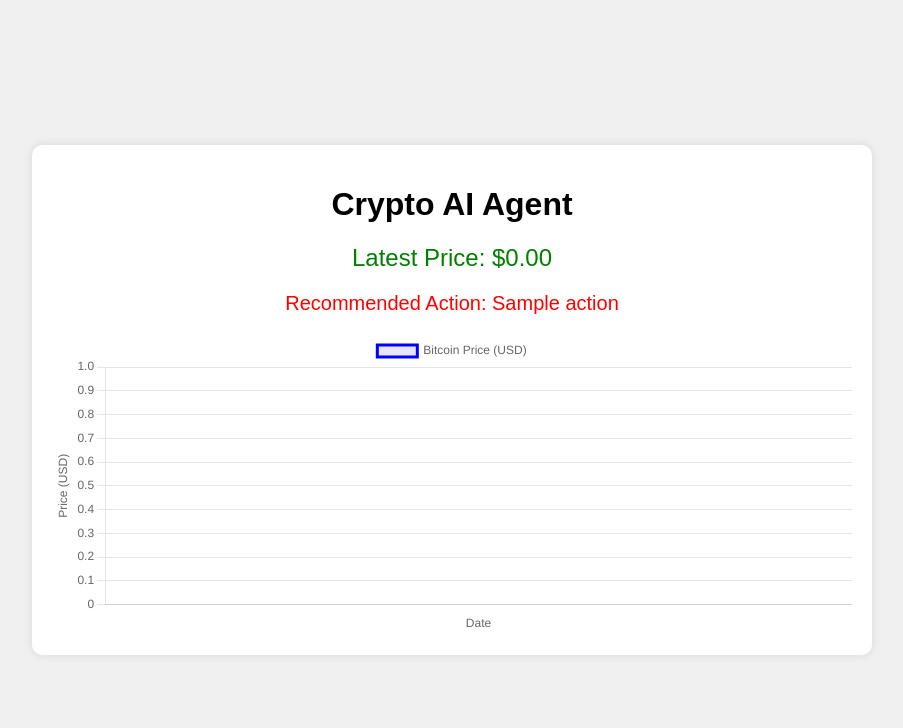
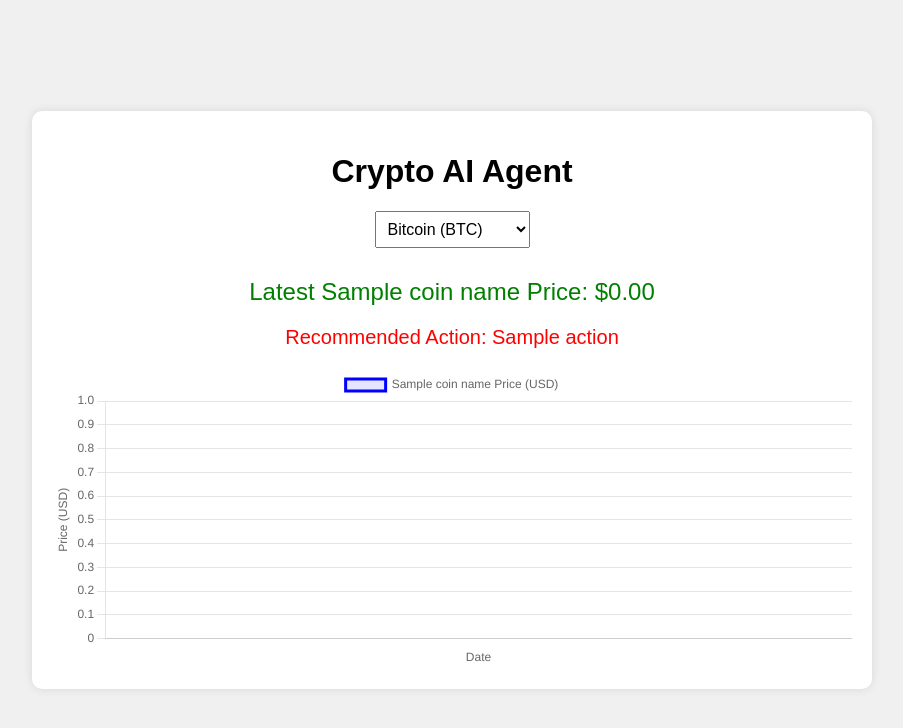
Before and after one commit to LeMagnifiq/crypto-ai-agent, a Flask app: template templates/index.html in a window 1280 px wide. Shown: the top 728 px of the page, without its empty margins (188-1091 px from the left). Run offline with Flask 3, Linux system fonts and the light colour scheme; the template is opened without the code that fills it: most values are stand-ins (such as "Sample title", 1, 10 or a date in 2020); parts of the project's set-up code (start-up, migrations or seed data) failed here and were passed over.

Commit message:
Add support for Bitcoin and Ethereum with dropdown

```diff
--- a/app.py
+++ b/app.py
@@ -1,13 +1,16 @@
-from flask import Flask, render_template
+from flask import Flask, render_template, request
 from crypto_agent import CryptoAgent
 
 app = Flask(__name__)
 agent = CryptoAgent('crypto_model.pkl')
 
-@app.route('/')
+@app.route('/', methods=['GET', 'POST'])
 def index():
-    price, action, prices, timestamps = agent.predict()
-    return render_template('index.html', price=price, action=action, prices=prices, timestamps=timestamps)
+    coin = request.form.get('coin', 'bitcoin')  # Default to bitcoin
+    price, action, prices, timestamps = agent.predict(coin)
+    coin_name = 'Bitcoin' if coin == 'bitcoin' else 'Ethereum'
+    return render_template('index.html', price=price, action=action, prices=prices,
+                         timestamps=timestamps, coin=coin, coin_name=coin_name)
 
 if __name__ == '__main__':
     app.run(debug=True)
--- a/templates/index.html
+++ b/templates/index.html
@@ -37,19 +37,30 @@
         .chart-container {
             position: relative;
             width: 100%;
-            height: 300px; /* Fixed height */
+            height: 300px;
             margin: 0 auto;
         }
         #priceChart {
             width: 100% !important;
             height: 100% !important;
         }
+        select {
+            padding: 8px;
+            font-size: 16px;
+            margin-bottom: 20px;
+        }
     </style>
 </head>
 <body>
     <div class="container">
         <h1>Crypto AI Agent</h1>
-        <p class="price">Latest Price: ${{ "%.2f"|format(price|float) }}</p>
+        <form method="POST">
+            <select name="coin" onchange="this.form.submit()">
+                <option value="bitcoin" {% if coin == 'bitcoin' %}selected{% endif %}>Bitcoin (BTC)</option>
+                <option value="ethereum" {% if coin == 'ethereum' %}selected{% endif %}>Ethereum (ETH)</option>
+            </select>
+        </form>
+        <p class="price">Latest {{ coin_name }} Price: ${{ "%.2f"|format(price|float) }}</p>
         <p class="action">Recommended Action: {{ action }}</p>
         <div class="chart-container">
             <canvas id="priceChart"></canvas>
@@ -59,7 +70,7 @@
         const prices = {{ prices|tojson }};
         const timestamps = {{ timestamps|tojson }};
         const labels = timestamps.map(ts => {
-            if (ts === 0) return ''; // Handle fallback timestamps
+            if (ts === 0) return '';
             return new Date(ts).toLocaleDateString('en-US', { month: 'short', day: 'numeric' });
         });
         const ctx = document.getElementById('priceChart').getContext('2d');
@@ -68,7 +79,7 @@
             data: {
                 labels: labels,
                 datasets: [{
-                    label: 'Bitcoin Price (USD)',
+                    label: '{{ coin_name }} Price (USD)',
                     data: prices,
                     borderColor: 'blue',
                     backgroundColor: 'rgba(0, 0, 255, 0.1)',
@@ -83,7 +94,7 @@
                 scales: {
                     x: {
                         title: { display: true, text: 'Date' },
-                        ticks: { maxTicksLimit: 10 } // Limit x-axis labels
+                        ticks: { maxTicksLimit: 10 }
                     },
                     y: {
                         title: { display: true, text: 'Price (USD)' },
@@ -94,7 +105,7 @@
                     legend: { display: true }
                 },
                 animation: {
-                    duration: 1000 // Smooth but not jittery
+                    duration: 1000
                 }
             }
         });
```
Also changed, not shown: crypto_agent.py (+7 -7 lines).
